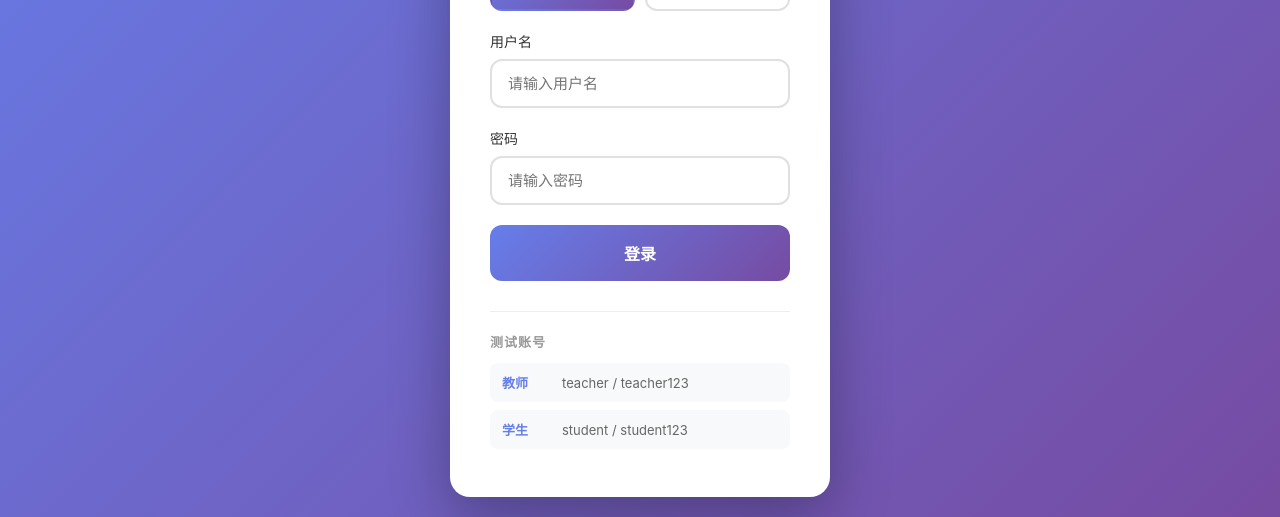
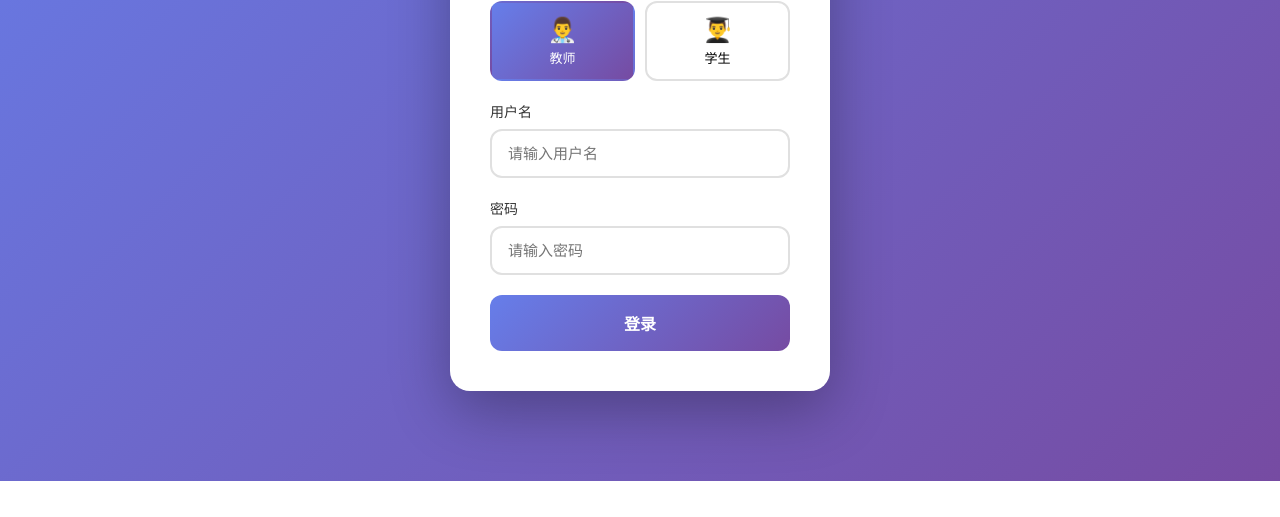
Before and after one commit to renqianyang/clinical-thinking-frontend, a website: page index.html in a window 1280 px wide. Shown: the part 319-836 px from the top of the page. After the commit the page ends 800 px from the top, so only its background shows below. Drawn offline with Linux system fonts and the light colour scheme.

Commit message:
Update index.html

```diff
--- a/index.html
+++ b/index.html
@@ -5,12 +5,7 @@
     <meta name="viewport" content="width=device-width, initial-scale=1.0">
     <title>临床思维训练系统</title>
     <style>
-        * {
-            margin: 0;
-            padding: 0;
-            box-sizing: border-box;
-        }
-
+        * { margin: 0; padding: 0; box-sizing: border-box; }
         body {
             font-family: -apple-system, BlinkMacSystemFont, 'Segoe UI', Roboto, 'Helvetica Neue', Arial, sans-serif;
             background: linear-gradient(135deg, #667eea 0%, #764ba2 100%);
@@ -19,25 +14,21 @@
             align-items: center;
             justify-content: center;
         }
-
         .container {
             width: 100%;
             max-width: 420px;
             padding: 20px;
         }
-
         .login-card {
             background: white;
             border-radius: 20px;
             padding: 40px;
             box-shadow: 0 20px 60px rgba(0, 0, 0, 0.3);
         }
-
         .logo {
             text-align: center;
             margin-bottom: 30px;
         }
-
         .logo-icon {
             width: 80px;
             height: 80px;
@@ -49,23 +40,19 @@
             margin: 0 auto 20px;
             font-size: 40px;
         }
-
         .logo h1 {
             color: #333;
             font-size: 24px;
             font-weight: 600;
         }
-
         .logo p {
             color: #666;
             font-size: 14px;
             margin-top: 8px;
         }
-
         .form-group {
             margin-bottom: 20px;
         }
-
         .form-group label {
             display: block;
             margin-bottom: 8px;
@@ -73,7 +60,6 @@
             font-size: 14px;
             font-weight: 500;
         }
-
         .form-group input {
             width: 100%;
             padding: 14px 16px;
@@ -82,18 +68,15 @@
             font-size: 15px;
             transition: all 0.3s;
         }
-
         .form-group input:focus {
             outline: none;
             border-color: #667eea;
         }
-
         .role-selector {
             display: flex;
             gap: 10px;
             margin-bottom: 20px;
         }
-
         .role-option {
             flex: 1;
             padding: 12px;
@@ -103,27 +86,22 @@
             cursor: pointer;
             transition: all 0.3s;
         }
-
         .role-option:hover {
             border-color: #667eea;
         }
-
         .role-option.active {
             background: linear-gradient(135deg, #667eea 0%, #764ba2 100%);
             color: white;
             border-color: transparent;
         }
-
         .role-option .icon {
             font-size: 24px;
             margin-bottom: 4px;
         }
-
         .role-option .text {
             font-size: 13px;
             font-weight: 500;
         }
-
         .btn-login {
             width: 100%;
             padding: 16px;
@@ -136,18 +114,15 @@
             cursor: pointer;
             transition: transform 0.2s, box-shadow 0.2s;
         }
-
         .btn-login:hover {
             transform: translateY(-2px);
             box-shadow: 0 8px 20px rgba(102, 126, 234, 0.4);
         }
-
         .btn-login:disabled {
             opacity: 0.7;
             cursor: not-allowed;
             transform: none;
         }
-
         .error-message {
             background: #fee;
             color: #c33;
@@ -157,52 +132,9 @@
             font-size: 14px;
             display: none;
         }
-
         .error-message.show {
             display: block;
         }
-
-        .demo-accounts {
-            margin-top: 30px;
-            padding-top: 20px;
-            border-top: 1px solid #eee;
-        }
-
-        .demo-accounts h3 {
-            font-size: 13px;
-            color: #999;
-            margin-bottom: 12px;
-            text-transform: uppercase;
-            letter-spacing: 1px;
-        }
-
-        .demo-account {
-            display: flex;
-            align-items: center;
-            padding: 10px 12px;
-            background: #f8f9fa;
-            border-radius: 8px;
-            margin-bottom: 8px;
-            font-size: 13px;
-            cursor: pointer;
-            transition: background 0.2s;
-        }
-
-        .demo-account:hover {
-            background: #e9ecef;
-        }
-
-        .demo-account .role {
-            font-weight: 600;
-            color: #667eea;
-            min-width: 50px;
-        }
-
-        .demo-account .credentials {
-            color: #666;
-            margin-left: 10px;
-        }
-
         .loading {
             display: inline-block;
             width: 20px;
@@ -214,7 +146,6 @@
             margin-left: 10px;
             vertical-align: middle;
         }
-
         @keyframes spin {
             to { transform: rotate(360deg); }
         }
@@ -257,18 +188,6 @@
                     登录
                 </button>
             </form>
-
-            <div class="demo-accounts">
-                <h3>测试账号</h3>
-                <div class="demo-account" onclick="fillDemo('teacher', 'teacher', 'teacher123')">
-                    <span class="role">教师</span>
-                    <span class="credentials">teacher / teacher123</span>
-                </div>
-                <div class="demo-account" onclick="fillDemo('student', 'student', 'student123')">
-                    <span class="role">学生</span>
-                    <span class="credentials">student / student123</span>
-                </div>
-            </div>
         </div>
     </div>
 
@@ -284,16 +203,6 @@
                 selectedRole = this.dataset.role;
             });
         });
-
-        // 填充测试账号
-        function fillDemo(role, username, password) {
-            document.querySelectorAll('.role-option').forEach(o => {
-                o.classList.toggle('active', o.dataset.role === role);
-            });
-            selectedRole = role;
-            document.getElementById('username').value = username;
-            document.getElementById('password').value = password;
-        }
 
         // 登录表单提交
         document.getElementById('loginForm').addEventListener('submit', async function(e) {
```
